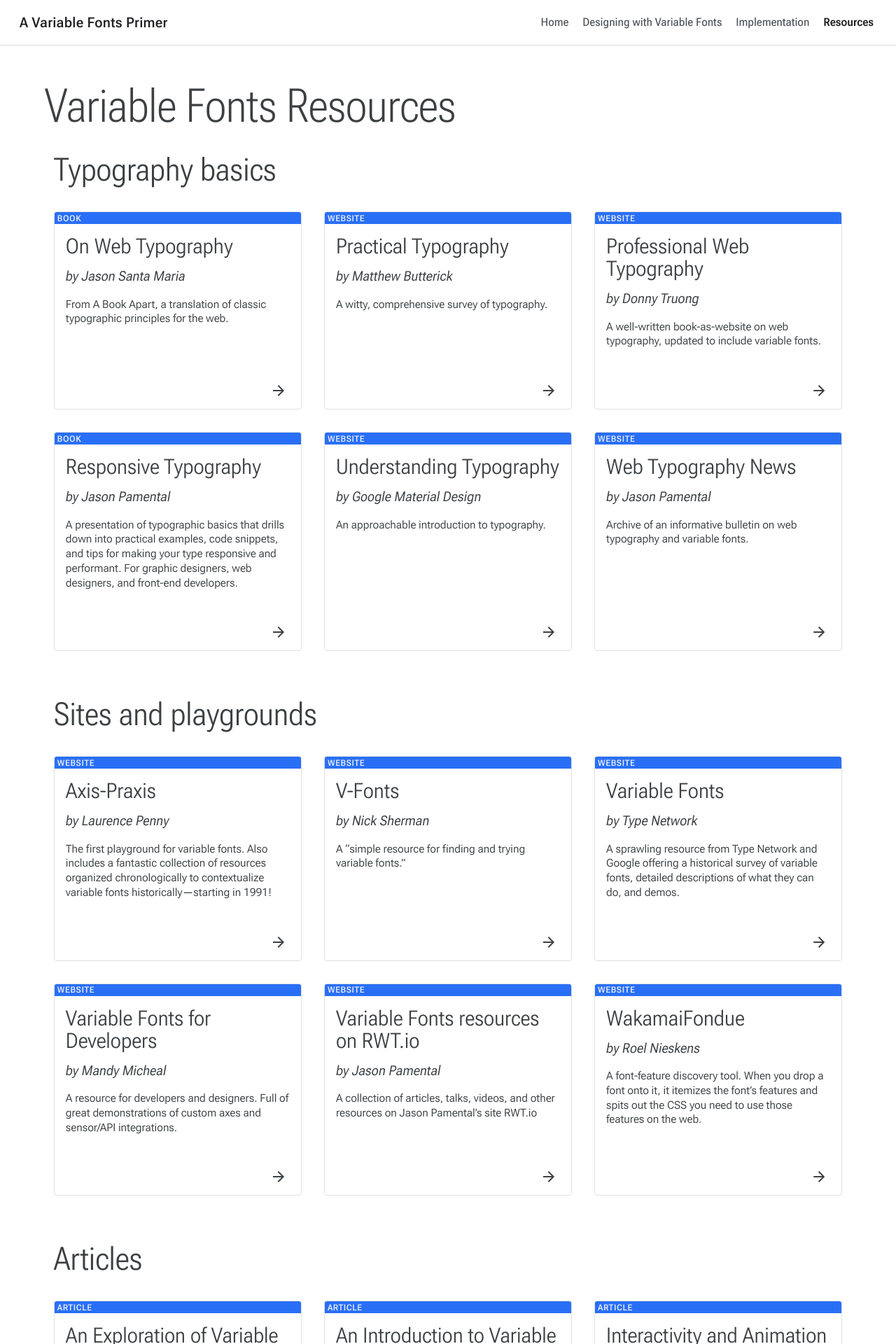
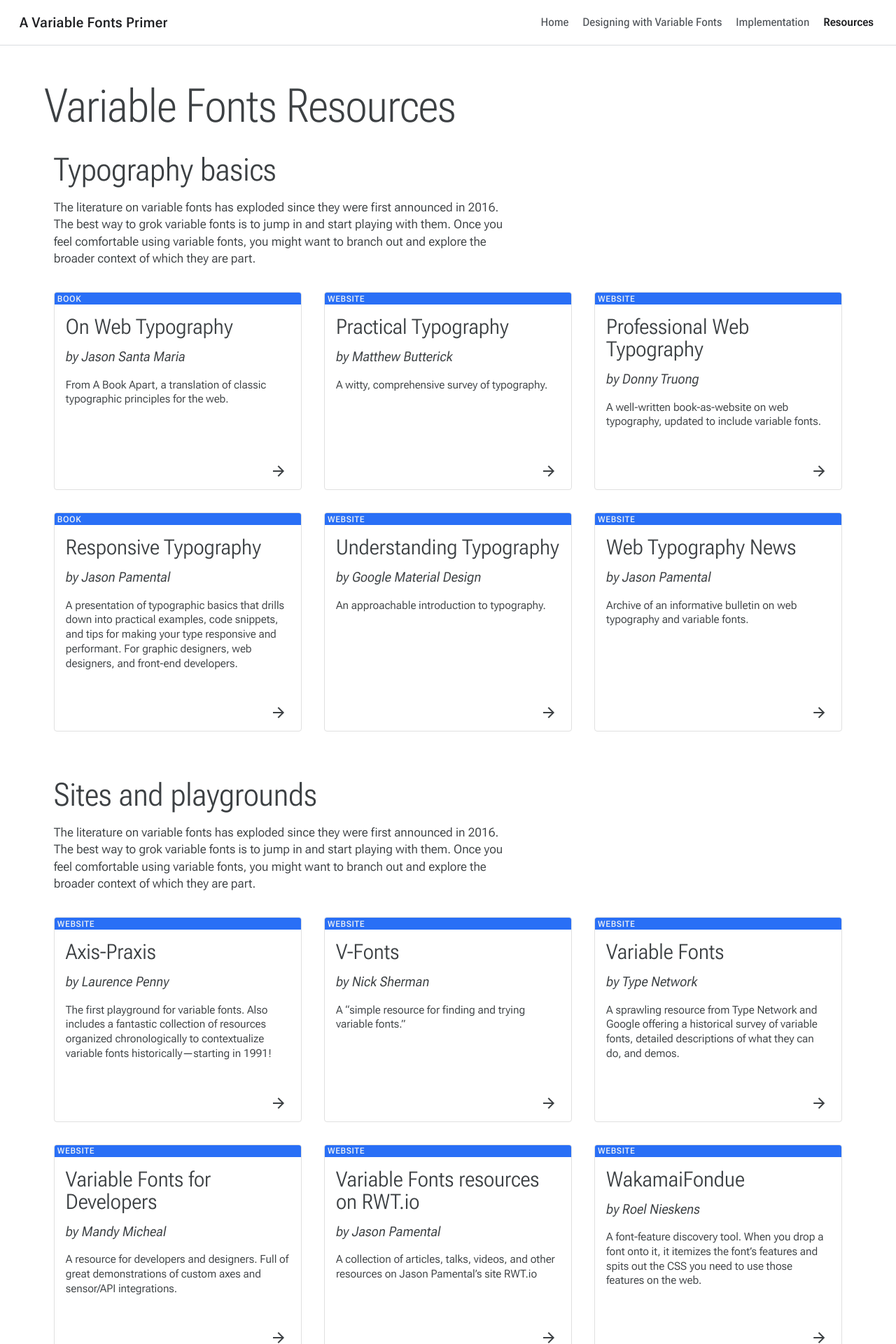
Before and after one commit to jpamental/variable-fonts, a Jekyll site: the page built from pages/variable_font_resources.html, in a window 1280 px wide. Shown: the top 1920 px of the page at 70% size. Built offline with Jekyll 4.4.1, drawn with Linux system fonts in a browser that asks for light colours; a style sheet for code colours, icons or effects is not loaded; some of the changed text lies outside the part shown.

Commit message:
Add resource intro text

```diff
--- a/pages/variable_font_resources.html
+++ b/pages/variable_font_resources.html
@@ -12,6 +12,7 @@
 
 {% for resources in resourcesGrouped %}
   <h2>{{ resources.name }}</h2>
+  <p>The literature on variable fonts has exploded since they were first announced in 2016. The best way to grok variable fonts is to jump in and start playing with them. Once you feel comfortable using variable fonts, you might want to branch out and explore the broader context of which they are part. </p>
   <div class="card-grid">
   {% assign resourcesSorted = resources.items | sort: 'title' %}
   {% for resource in resourcesSorted %}
```
